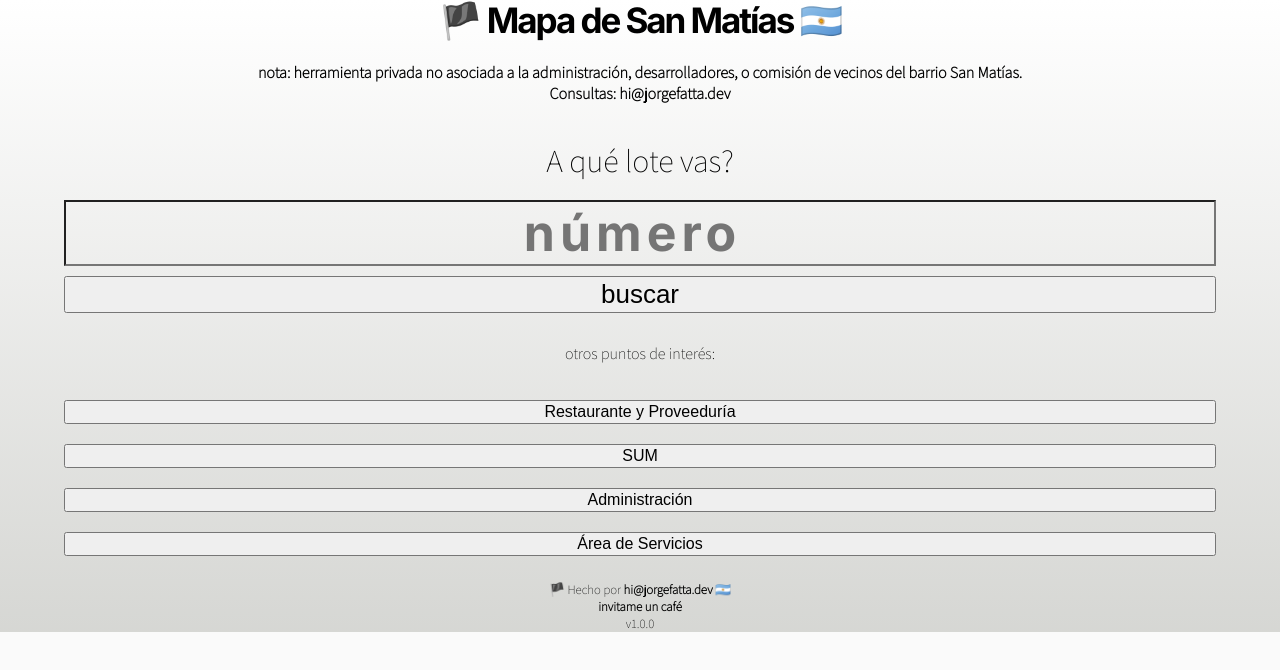
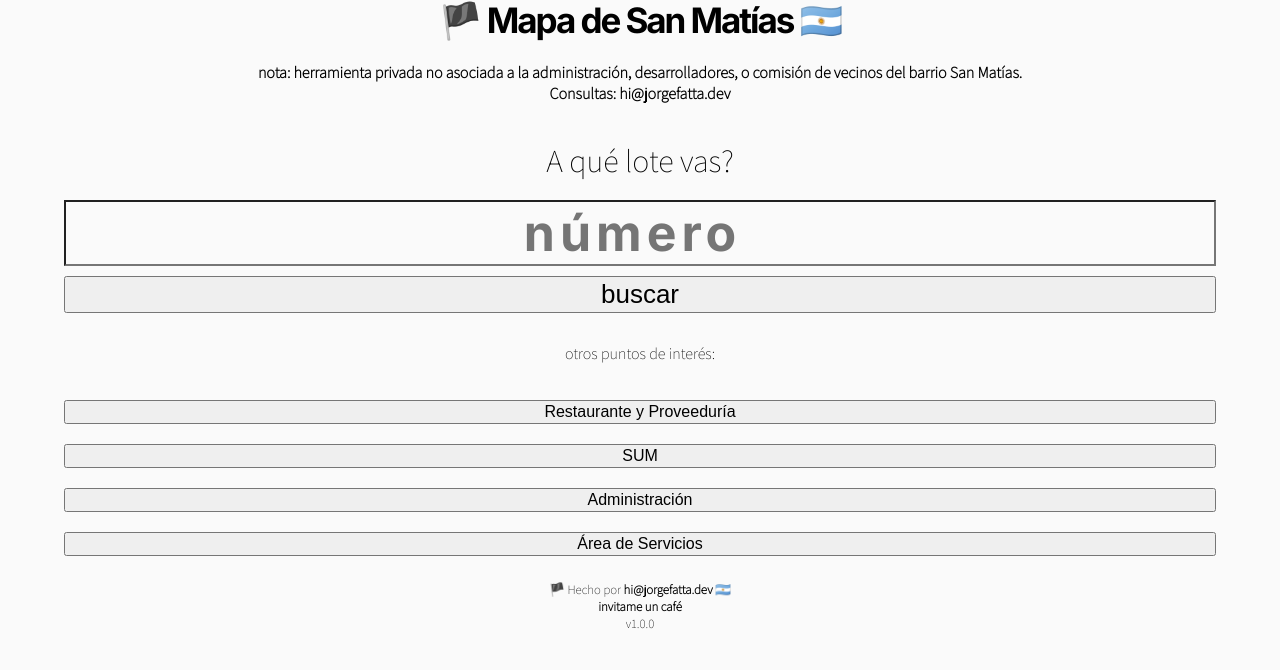
Before and after one commit to barrio-san-matias/sanmatias_app, a Next.js app: page / in a window 1280 px wide. Shown: the top 670 px of the page. Built offline with nearby package versions, Linux system fonts and the light colour scheme.

Commit message:
Update Home.module.css

```diff
--- a/styles/Home.module.css
+++ b/styles/Home.module.css
@@ -1,7 +1,3 @@
-body {
-   background: -webkit-gradient(linear, left top, left bottom, from(#fff), to(#cbccc8)) fixed;
-}
-
 .container {
   padding: 0 2rem;
 }
```
